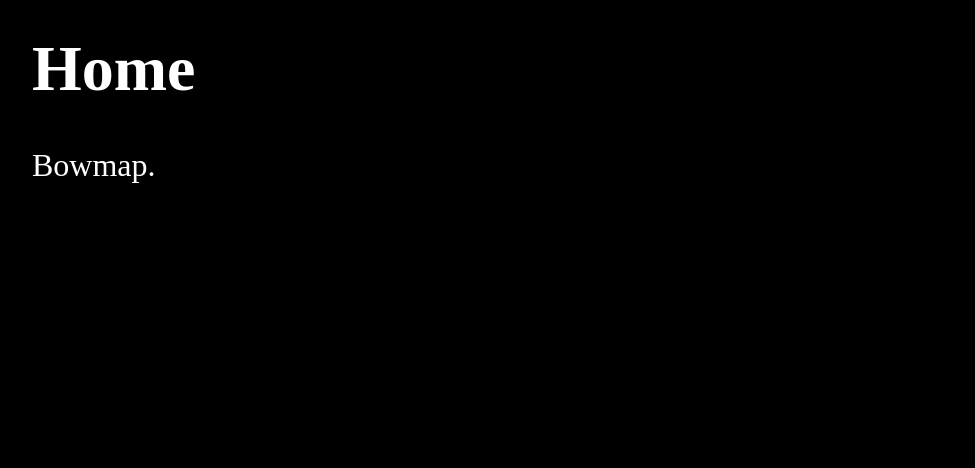
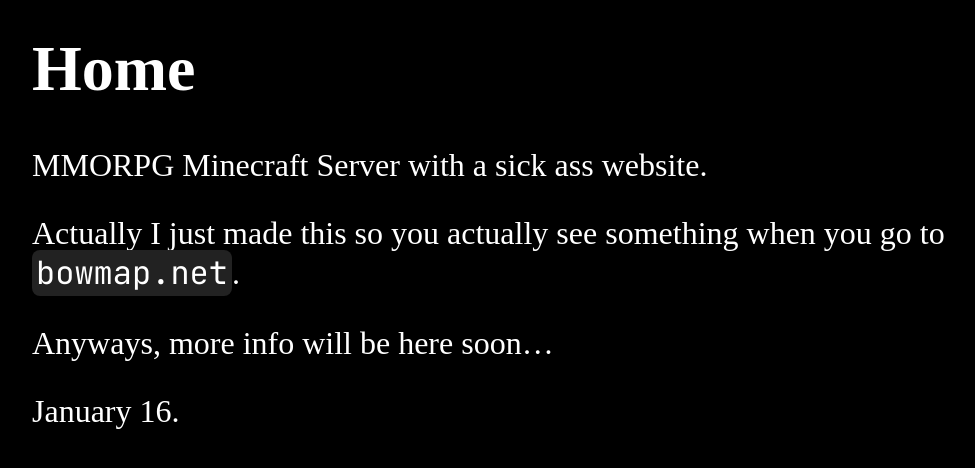
Before and after one commit to Bowmap/website, a Jekyll site: the page built from pages/Home.md, in a window 1280 px wide. Shown: the top 468 px of the page, without its empty margins (0-975 px from the left). Built offline with Jekyll 4.4.1, drawn with Linux system fonts in a browser that asks for light colours.

Commit message:
Update Home page

```diff
--- a/pages/Home.md
+++ b/pages/Home.md
@@ -3,4 +3,10 @@ permalink: /
 title: Home
 ---
 
-Bowmap.
+MMORPG Minecraft Server with a sick ass website.
+
+Actually I just made this so you actually see something when you go to `bowmap.net`.
+
+Anyways, more info will be here soon...
+
+January 16.
```
